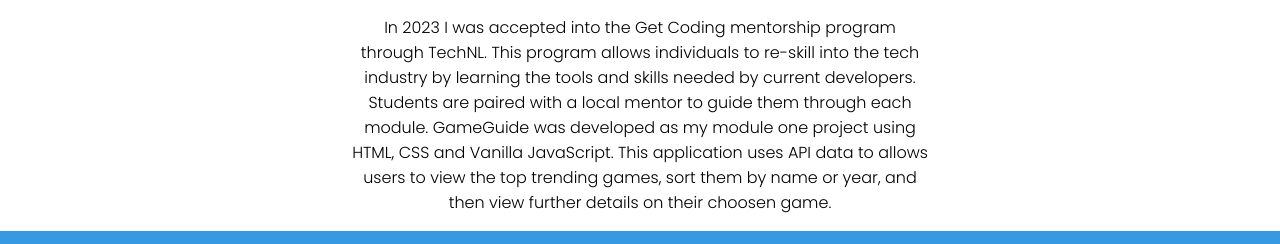
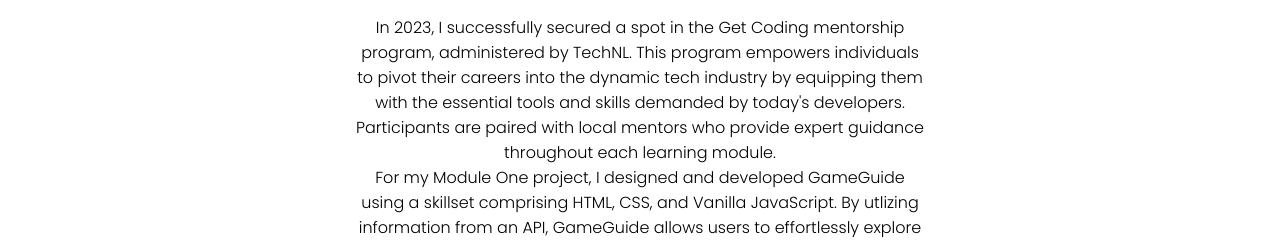
Before and after one commit to alliebourden/gameguide, a plain HTML site: page about.html in a window 1280 px wide. Shown: the part 659-903 px from the top of the page. Drawn offline with Linux system fonts and the light colour scheme; no server answers.

Commit message:
updated text info on all pages

```diff
--- a/about.html
+++ b/about.html
@@ -53,12 +53,9 @@
   <main>
     <div class="about">
       <h3>Discover & Play</h3>
-      <p id="about">In 2023 I was accepted into the Get Coding mentorship program through TechNL. This program allows individuals to re-skill into the tech industry by learning the tools and skills needed by current developers. Students are paired with a local mentor to guide them through each module.
-
-      GameGuide was developed as my module one project using HTML, CSS and Vanilla JavaScript. This application uses API data to allows users to view the top trending games, sort them by name or year, and then view further details on their choosen game.
-      <br>
-      <!-- <br>
-      With so many games to choose from it can sometimes feel overwhelming. I know that when I look at games to add to my collection, I often think about who I am playing the game with, or how much time I'd like to spend playing a particular game. It's my hope that using the GameGuide will assist users in their choice, and maybe even discover their new favourite game along the way! -->
+      <p id="about">In 2023, I successfully secured a spot in the Get Coding mentorship program, administered by TechNL. This program empowers individuals to pivot their careers into the dynamic tech industry by equipping them with the essential tools and skills demanded by today's developers. Participants are paired with local mentors who provide expert guidance throughout each learning module.
+    <br>
+      For my Module One project, I designed and developed GameGuide using a skillset comprising HTML, CSS, and Vanilla JavaScript. By utlizing information from an API, GameGuide allows users to effortlessly explore the latest trending games, conveniently sort them by name or release year, and even curate a personalized library of selected games for future reference. Game enthusiasts can dive deeper into their favorite titles by accessing comprehensive details about each chosen game.
       </p>
       </div>
     </div>
```
Also changed, not shown: index.html (+1 -1 lines), liked-games.html (+1 -1 lines).
